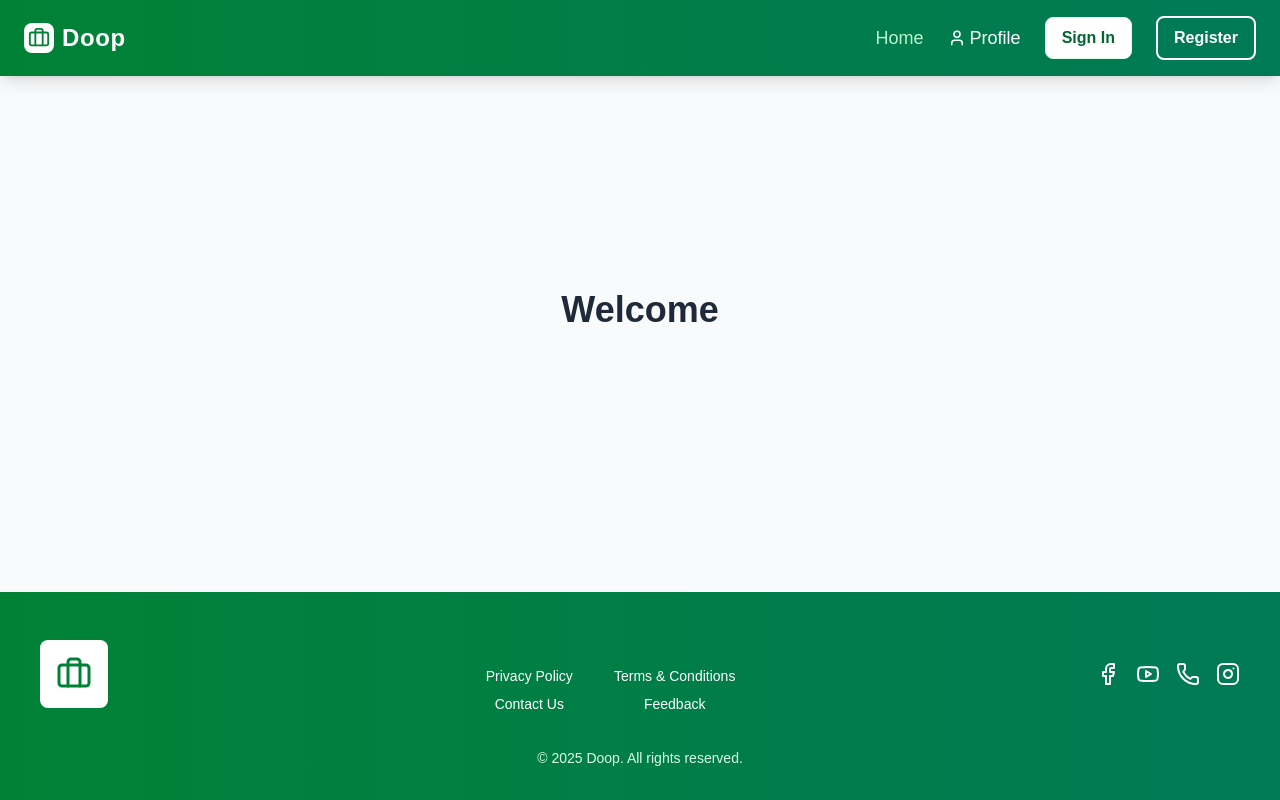
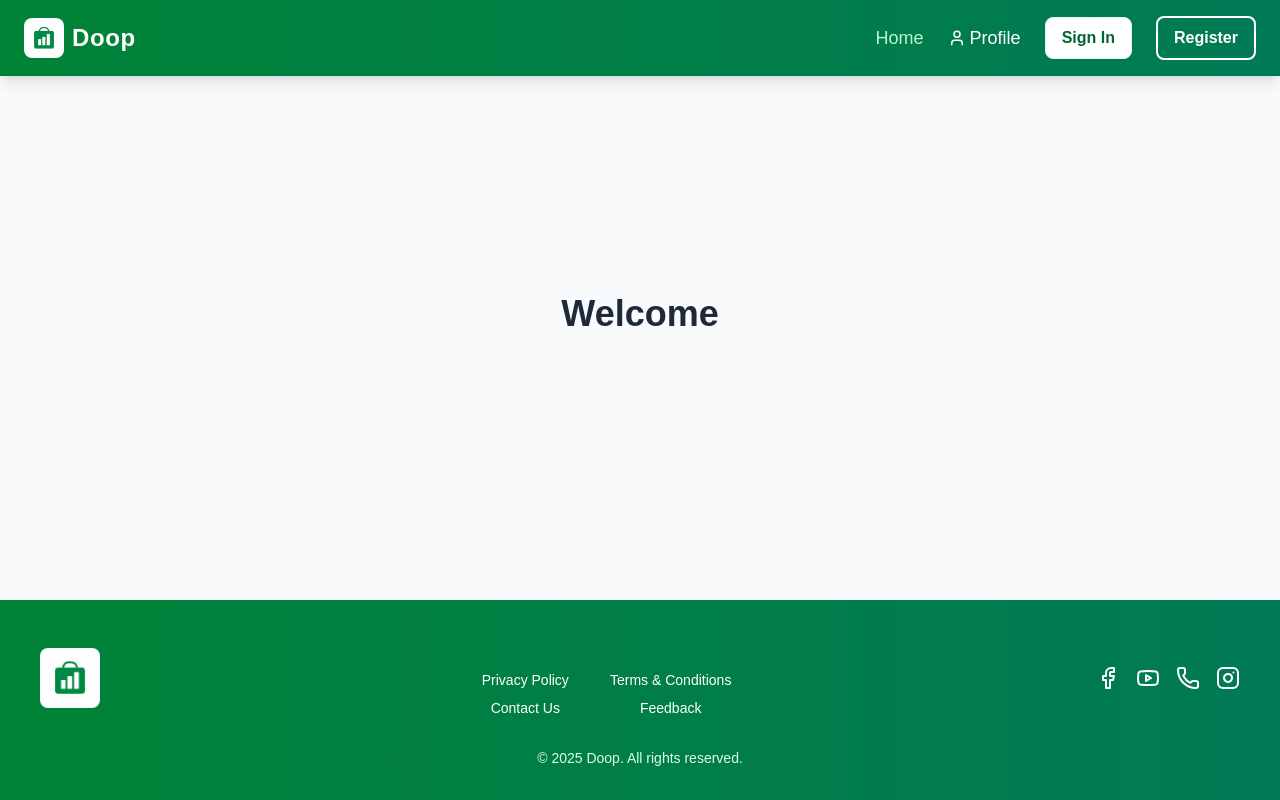
Before and after one commit to lakshannaveen/Final-Year-Frontend, a Next.js app: page / in a window 1280 px wide. Built offline with nearby package versions, Linux system fonts and the light colour scheme.

Commit message:
logo installed

```diff
--- a/src/components/Footer.tsx
+++ b/src/components/Footer.tsx
@@ -1,6 +1,7 @@
 "use client";
 import React from "react";
-import { Briefcase, Facebook, Youtube, Instagram, Phone } from "lucide-react";
+import { Facebook, Youtube, Instagram, Phone } from "lucide-react";
+import Image from "next/image";
 
 interface FooterProps {
   setCurrentView: (view: string) => void;
@@ -10,15 +11,17 @@ export default function Footer({ setCurrentView }: FooterProps) {
   return (
     <footer className="bg-gradient-to-r from-green-700 to-emerald-700 text-white mt-12">
       <div className="max-w-full mx-auto px-6 py-8 overflow-hidden">
-
         {/* Top Row */}
         <div className="flex flex-col md:flex-row justify-between items-center gap-6">
-
           {/* Left: Larger Logo */}
           <div className="flex justify-center items-center p-2 md:p-4">
-            <div className="bg-white text-green-700 rounded-lg p-4">
-              <Briefcase size={36} />
-            </div>
+            <Image
+              src="/logo.png" // ✅ from public/logo.png
+              alt="Logo"
+              width={60} // bigger size for footer
+              height={60}
+              className="rounded-lg"
+            />
           </div>
 
           {/* Center: Pages in Grid Layout */}
@@ -53,16 +56,36 @@ export default function Footer({ setCurrentView }: FooterProps) {
 
           {/* Right: Social Media Icons */}
           <div className="flex justify-center gap-4 p-2 md:p-4">
-            <a href="https://facebook.com" target="_blank" rel="noopener noreferrer" className="hover:text-green-200 transition-colors">
+            <a
+              href="https://facebook.com"
+              target="_blank"
+              rel="noopener noreferrer"
+              className="hover:text-green-200 transition-colors"
+            >
               <Facebook size={24} />
             </a>
-            <a href="https://youtube.com" target="_blank" rel="noopener noreferrer" className="hover:text-green-200 transition-colors">
+            <a
+              href="https://youtube.com"
+              target="_blank"
+              rel="noopener noreferrer"
+              className="hover:text-green-200 transition-colors"
+            >
               <Youtube size={24} />
             </a>
-            <a href="https://wa.me" target="_blank" rel="noopener noreferrer" className="hover:text-green-200 transition-colors">
+            <a
+              href="https://wa.me"
+              target="_blank"
+              rel="noopener noreferrer"
+              className="hover:text-green-200 transition-colors"
+            >
               <Phone size={24} />
             </a>
-            <a href="https://instagram.com" target="_blank" rel="noopener noreferrer" className="hover:text-green-200 transition-colors">
+            <a
+              href="https://instagram.com"
+              target="_blank"
+              rel="noopener noreferrer"
+              className="hover:text-green-200 transition-colors"
+            >
               <Instagram size={24} />
             </a>
           </div>
--- a/src/components/Navbar.tsx
+++ b/src/components/Navbar.tsx
@@ -1,7 +1,8 @@
 "use client";
 
 import { useState } from "react";
-import { Briefcase, Menu, X, User } from "lucide-react";
+import { Menu, X, User } from "lucide-react";
+import Image from "next/image";
 
 interface NavbarProps {
   currentView: string;
@@ -22,12 +23,16 @@ export default function Navbar({ currentView, setCurrentView }: NavbarProps) {
         {/* Left: Logo */}
         <button
           onClick={() => handleNavClick("home")}
-          className="text-2xl font-bold tracking-wide flex items-center gap-2 hover:opacity-90 transition"
+          className="flex items-center gap-2 hover:opacity-90 transition"
         >
-          <div className="bg-white text-green-700 rounded-lg p-1">
-            <Briefcase size={22} />
-          </div>
-          <span>Doop</span>
+          <Image
+            src="/logo.png" // ✅ place logo.png inside /public folder
+            alt="Logo"
+            width={40}  // adjust size
+            height={40} // adjust size
+            className="rounded-lg"
+          />
+          <span className="text-2xl font-bold tracking-wide">Doop</span>
         </button>
 
         {/* Desktop Menu */}
@@ -82,7 +87,6 @@ export default function Navbar({ currentView, setCurrentView }: NavbarProps) {
       {/* Mobile Dropdown */}
       {menuOpen && (
         <div className="md:hidden bg-gradient-to-b from-green-800 to-emerald-700 text-white flex flex-col gap-4 px-6 py-6 border-t border-green-600">
-          {/* Text links */}
           <button
             onClick={() => handleNavClick("home")}
             className={`font-medium text-lg text-center ${
@@ -104,7 +108,6 @@ export default function Navbar({ currentView, setCurrentView }: NavbarProps) {
             Profile
           </button>
 
-          {/* Sign In Button */}
           <button
             onClick={() => handleNavClick("signin")}
             className={`px-4 py-2 rounded-lg font-semibold text-center transition-all border ${
@@ -116,7 +119,6 @@ export default function Navbar({ currentView, setCurrentView }: NavbarProps) {
             Sign In
           </button>
 
-          {/* Register Button */}
           <button
             onClick={() => handleNavClick("register")}
             className={`px-4 py-2 rounded-lg border-2 font-semibold text-center transition-all ${
```
Also changed, not shown: public/logo.png (added).
